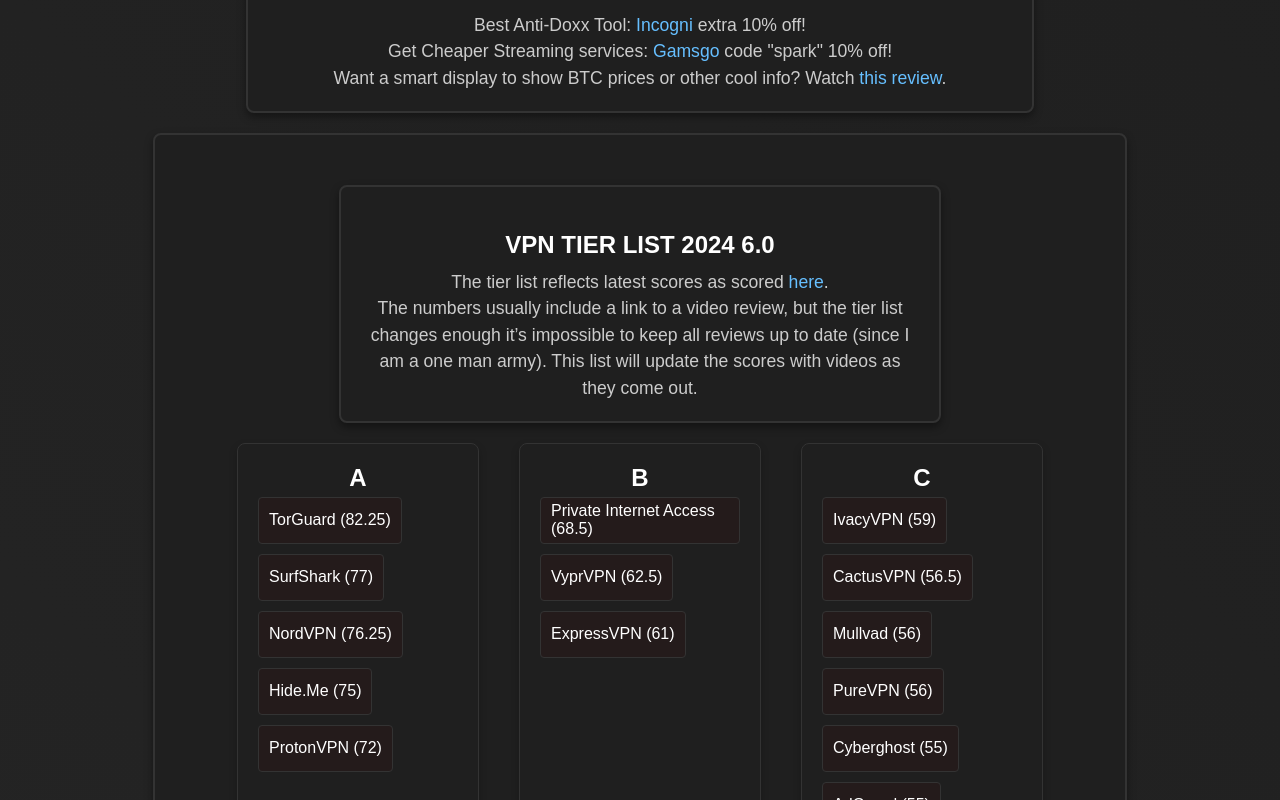
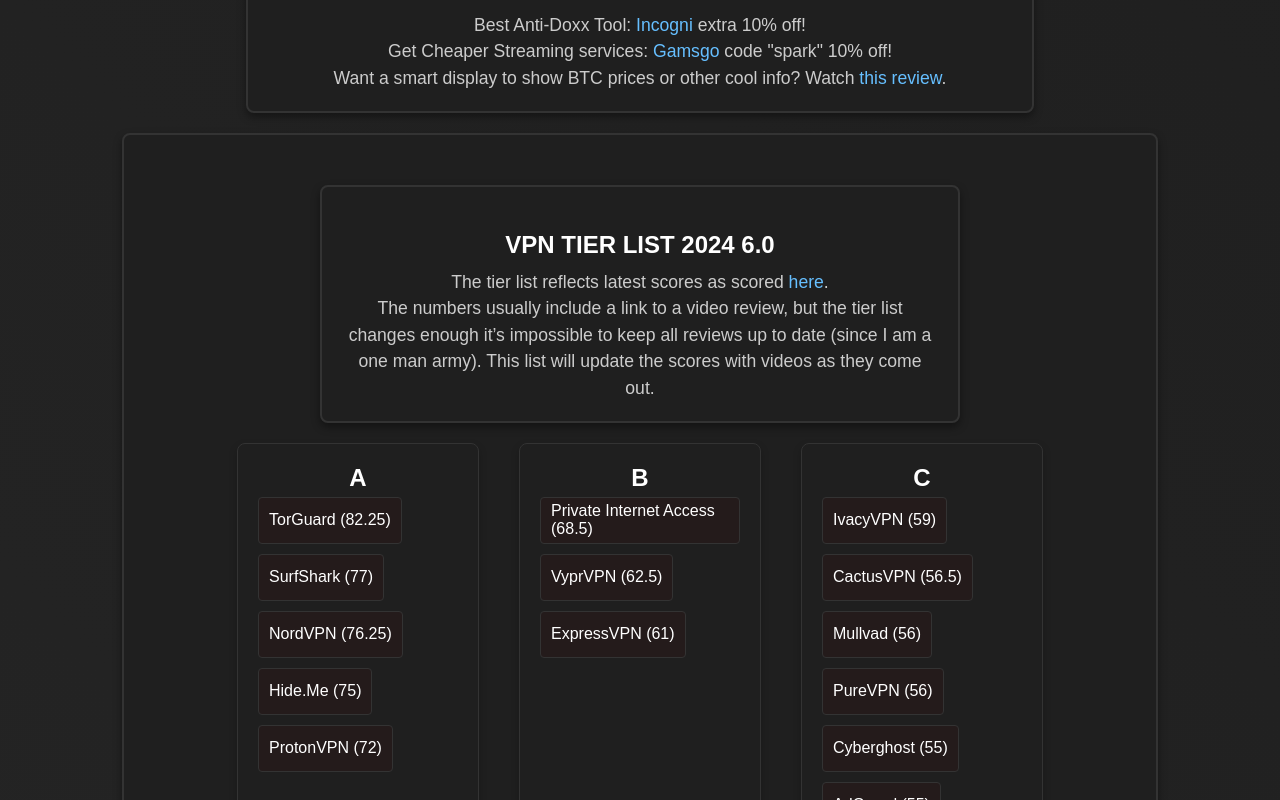
Before and after one commit to Thymester/vpntierlist, a React (Create React App) app: page / in a window 1280 px wide. Shown: the part 640-1440 px from the top of the page. Built offline with nearby package versions, Linux system fonts and the light colour scheme.

Commit message:
Add files via upload

```diff
--- a/src/components/TierList.css
+++ b/src/components/TierList.css
@@ -16,7 +16,7 @@
 .tierlist-container {
   border: 2px solid #333;
   background-color: #1f1f1f;
-  max-width: 75%;
+  max-width: 80%;
   margin: 20px auto;
   padding: 20px;
   border-radius: 8px;
@@ -85,7 +85,6 @@
   color: #7AA4FF;
   text-decoration: underline;
 }
-
 
 .discord-logo {
   width: 150px;
```
